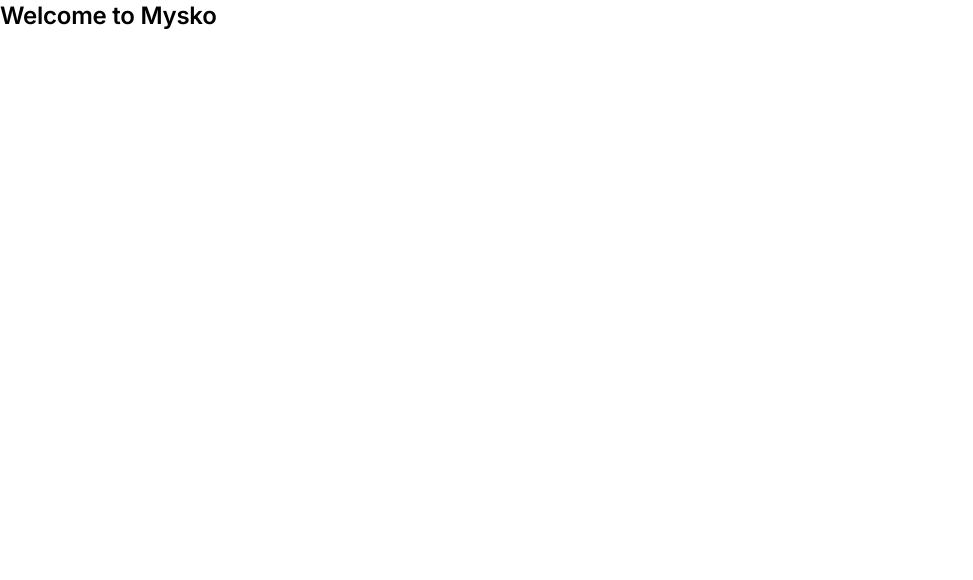
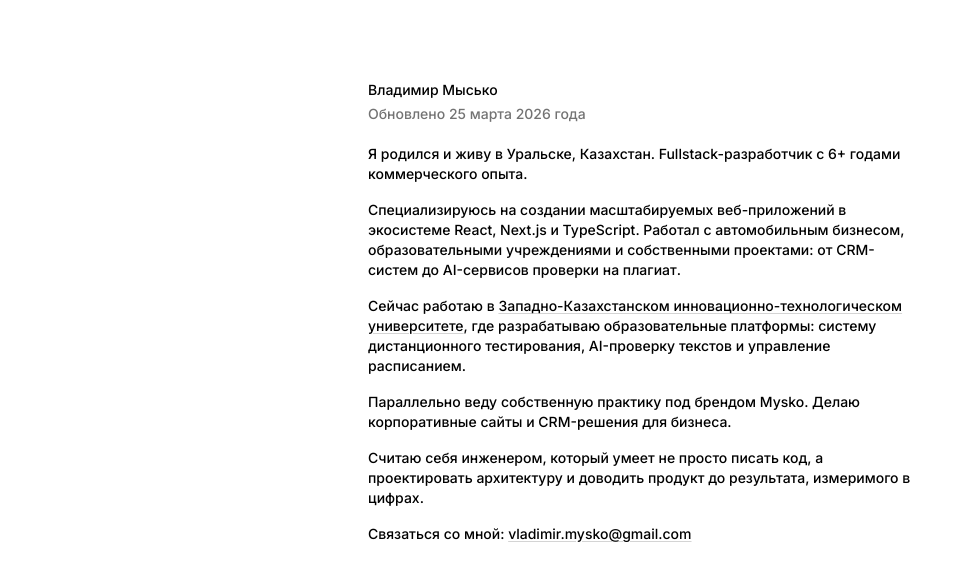
Before and after one commit to vladimirmysko/mysko, a Next.js app: page /en in a window 1280 px wide. Shown: the top 580 px of the page, without its empty margins (0-973 px from the left). Built offline with nearby package versions, Linux system fonts and the light colour scheme.

Commit message:
feat: enhance homepage layout and content, update global font weight, and adjust body styling

```diff
--- a/app/[locale]/globals.css
+++ b/app/[locale]/globals.css
@@ -1,14 +1,7 @@
 @import 'tailwindcss';
 
-@layer base {
-  * {
-    @apply tracking-[-0.01em];
-  }
-}
-
 @theme {
-  --font-weight-normal: 450;
-  --font-weight-medium: 550;
+  --font-weight-normal: 440;
 }
 
 :root {
--- a/app/[locale]/layout.tsx
+++ b/app/[locale]/layout.tsx
@@ -43,7 +43,7 @@
 
   return (
     <html lang={locale} className={inter.variable}>
-      <body className="flex min-h-full flex-col">
+      <body className="font-normal">
         <NextIntlClientProvider>{children}</NextIntlClientProvider>
       </body>
     </html>
--- a/app/[locale]/page.tsx
+++ b/app/[locale]/page.tsx
@@ -1,7 +1,54 @@
+import Link from 'next/link';
+
 export default function HomePage() {
   return (
-    <main>
-      <h1 className="text-2xl font-medium">Welcome to Mysko</h1>
+    <main className="flex h-screen w-screen flex-col items-center overflow-x-hidden overflow-y-auto">
+      <article className="w-full max-w-xl px-4 pt-20 pb-10">
+        <header className="flex flex-col gap-1">
+          <h1 className="text-sm">Владимир Мысько</h1>
+          <time className="text-sm text-neutral-500">Обновлено 25 марта 2026 года</time>
+        </header>
+        <div className="mt-5 flex flex-col gap-4">
+          <p className="text-sm">
+            Я родился и живу в Уральске, Казахстан. Fullstack-разработчик с 6+ годами коммерческого
+            опыта.
+          </p>
+          <p className="text-sm">
+            Специализируюсь на создании масштабируемых веб-приложений в экосистеме React, Next.js и
+            TypeScript. Работал с автомобильным бизнесом, образовательными учреждениями и
+            собственными проектами: от CRM-систем до AI-сервисов проверки на плагиат.
+          </p>
+          <p className="text-sm">
+            Сейчас работаю в{' '}
+            <Link
+              href="https://wkitu.kz"
+              target="_blank"
+              className="underline decoration-neutral-300 underline-offset-2 transition-all duration-100 hover:decoration-neutral-400"
+            >
+              Западно-Казахстанском инновационно-технологическом университете
+            </Link>
+            , где разрабатываю образовательные платформы: систему дистанционного тестирования,
+            AI-проверку текстов и управление расписанием.
+          </p>
+          <p className="text-sm">
+            Параллельно веду собственную практику под брендом Mysko. Делаю корпоративные сайты и
+            CRM-решения для бизнеса.
+          </p>
+          <p className="text-sm">
+            Считаю себя инженером, который умеет не просто писать код, а проектировать архитектуру и
+            доводить продукт до результата, измеримого в цифрах.
+          </p>
+          <p className="text-sm">
+            Связаться со мной:{' '}
+            <Link
+              href="mailto:vladimir.mysko@gmail.com"
+              className="underline decoration-neutral-300 underline-offset-2 transition-all duration-100 hover:decoration-neutral-400"
+            >
+              vladimir.mysko@gmail.com
+            </Link>
+          </p>
+        </div>
+      </article>
     </main>
   );
 }
```
